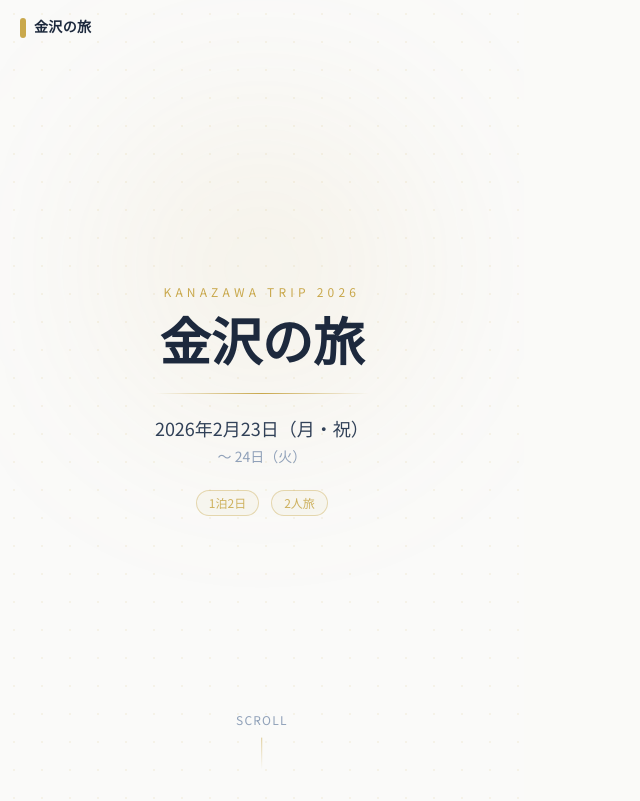
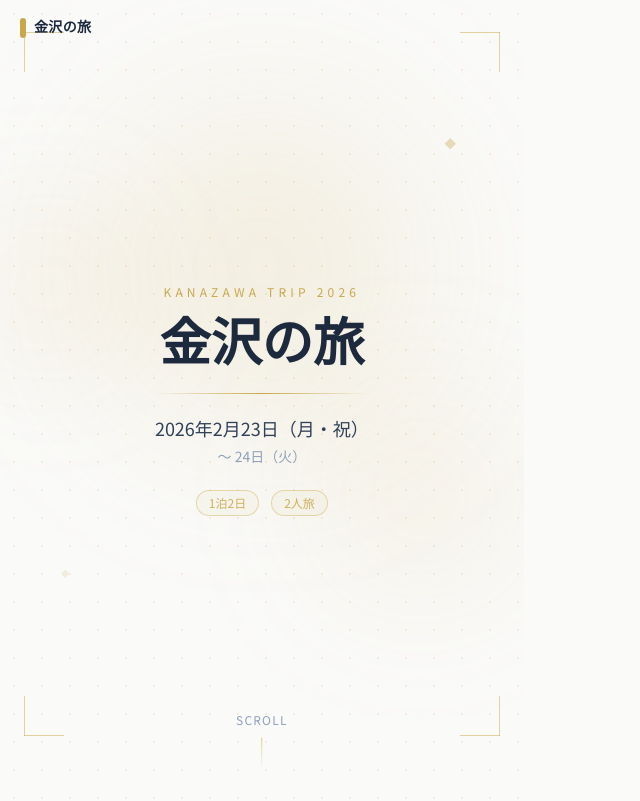
Before and after one commit to sig-code/trip-website-for-kanazawa, a React (Vite) app: page / in a window 1280 px wide. Shown: the top 801 px of the page, without its empty margins (0-640 px from the left). Built offline with nearby package versions, Linux system fonts and the light colour scheme.

Commit message:
✨ ヒーロー背景にGoldデコレーション追加

```diff
--- a/src/components/Hero.tsx
+++ b/src/components/Hero.tsx
@@ -4,18 +4,60 @@ export default function Hero() {
   return (
     <LazyMotion features={domAnimation}>
       <section className="relative flex flex-col items-center justify-center min-h-svh overflow-hidden bg-stone-50 px-6 pt-[env(safe-area-inset-top)]">
-        {/* Subtle dot grid */}
+        {/* Gold dot grid */}
         <div
-          className="absolute inset-0 opacity-40"
+          className="absolute inset-0 opacity-30"
           style={{
             backgroundImage:
-              "radial-gradient(circle, rgba(201,168,76,0.25) 1px, transparent 1px)",
+              "radial-gradient(circle, rgba(201,168,76,0.5) 1px, transparent 1px)",
             backgroundSize: "28px 28px",
           }}
         />
 
-        {/* Soft glow */}
-        <div className="absolute top-1/3 left-1/2 -translate-x-1/2 -translate-y-1/2 w-75 h-75 rounded-full bg-gold/10 blur-[100px]" />
+        {/* Main gold glow — center */}
+        <div className="absolute top-1/3 left-1/2 -translate-x-1/2 -translate-y-1/2 w-80 h-80 rounded-full bg-gold/15 blur-[90px]" />
+        {/* Secondary glow — bottom right */}
+        <div className="absolute bottom-1/4 right-0 w-52 h-52 rounded-full bg-gold/10 blur-[70px]" />
+        {/* Tertiary glow — top left */}
+        <div className="absolute top-1/4 -left-10 w-44 h-44 rounded-full bg-gold/8 blur-[60px]" />
+
+        {/* Corner frame — top left */}
+        <div className="absolute top-8 left-6 w-10 h-10 pointer-events-none">
+          <div className="absolute top-0 left-0 w-full h-px bg-gold/50" />
+          <div className="absolute top-0 left-0 w-px h-full bg-gold/50" />
+        </div>
+        {/* Corner frame — top right */}
+        <div className="absolute top-8 right-6 w-10 h-10 pointer-events-none">
+          <div className="absolute top-0 right-0 w-full h-px bg-gold/50" />
+          <div className="absolute top-0 right-0 w-px h-full bg-gold/50" />
+        </div>
+        {/* Corner frame — bottom left */}
+        <div className="absolute bottom-16 left-6 w-10 h-10 pointer-events-none">
+          <div className="absolute bottom-0 left-0 w-full h-px bg-gold/50" />
+          <div className="absolute bottom-0 left-0 w-px h-full bg-gold/50" />
+        </div>
+        {/* Corner frame — bottom right */}
+        <div className="absolute bottom-16 right-6 w-10 h-10 pointer-events-none">
+          <div className="absolute bottom-0 right-0 w-full h-px bg-gold/50" />
+          <div className="absolute bottom-0 right-0 w-px h-full bg-gold/50" />
+        </div>
+
+        {/* Floating gold diamond */}
+        <motion.div
+          animate={{ y: [0, -8, 0], opacity: [0.4, 0.7, 0.4] }}
+          transition={{ duration: 4, repeat: Infinity, ease: "easeInOut" }}
+          className="absolute top-[18%] right-[14%] w-2 h-2 bg-gold/60 rotate-45"
+        />
+        <motion.div
+          animate={{ y: [0, 6, 0], opacity: [0.3, 0.6, 0.3] }}
+          transition={{
+            duration: 5,
+            repeat: Infinity,
+            ease: "easeInOut",
+            delay: 1,
+          }}
+          className="absolute bottom-[28%] left-[12%] w-1.5 h-1.5 bg-gold/50 rotate-45"
+        />
 
         {/* Content */}
         <div className="relative z-10 text-center">
```
Also changed, not shown: final-hero.jpeg (added).
